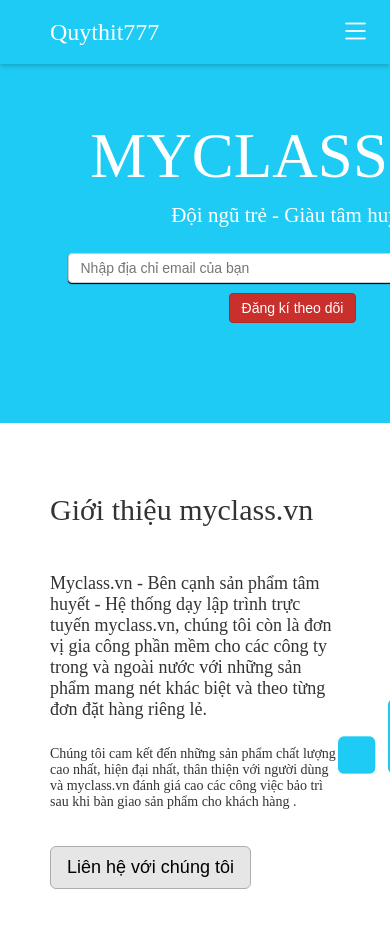
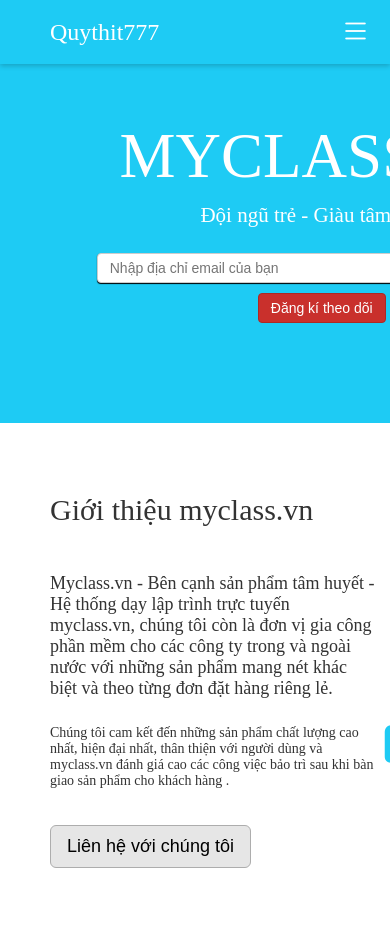
Before and after one commit to quy03/quy03.github.io, a plain HTML site: page index.html in a window 390 px wide. Shown: the top 942 px of the page. Drawn offline with nearby package versions, Linux system fonts and the light colour scheme.

Commit message:
update code

```diff
--- a/assets/css/responsive.css
+++ b/assets/css/responsive.css
@@ -1,6 +1,6 @@
 @media only screen and (max-width: 618px){
     #myPage{
-        width: 150%;
+        width: 165%;
     }
 }
 @media only screen and (max-width: 767.98px){
```
